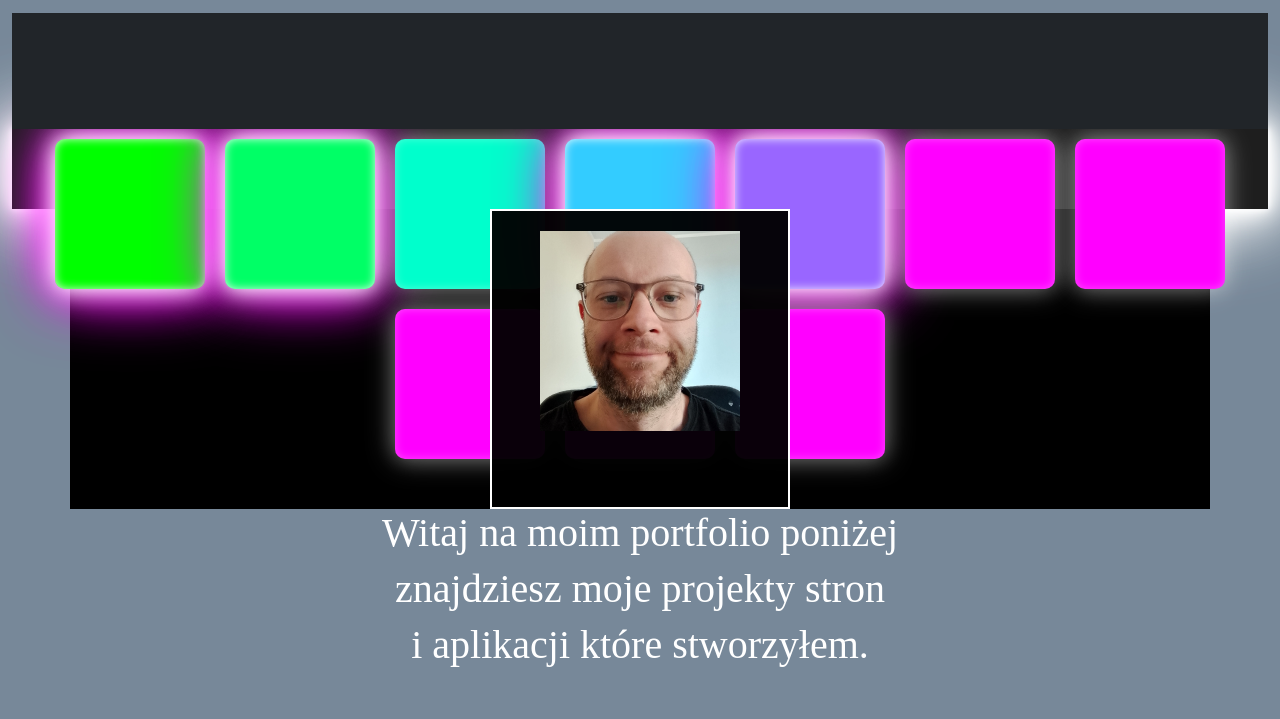
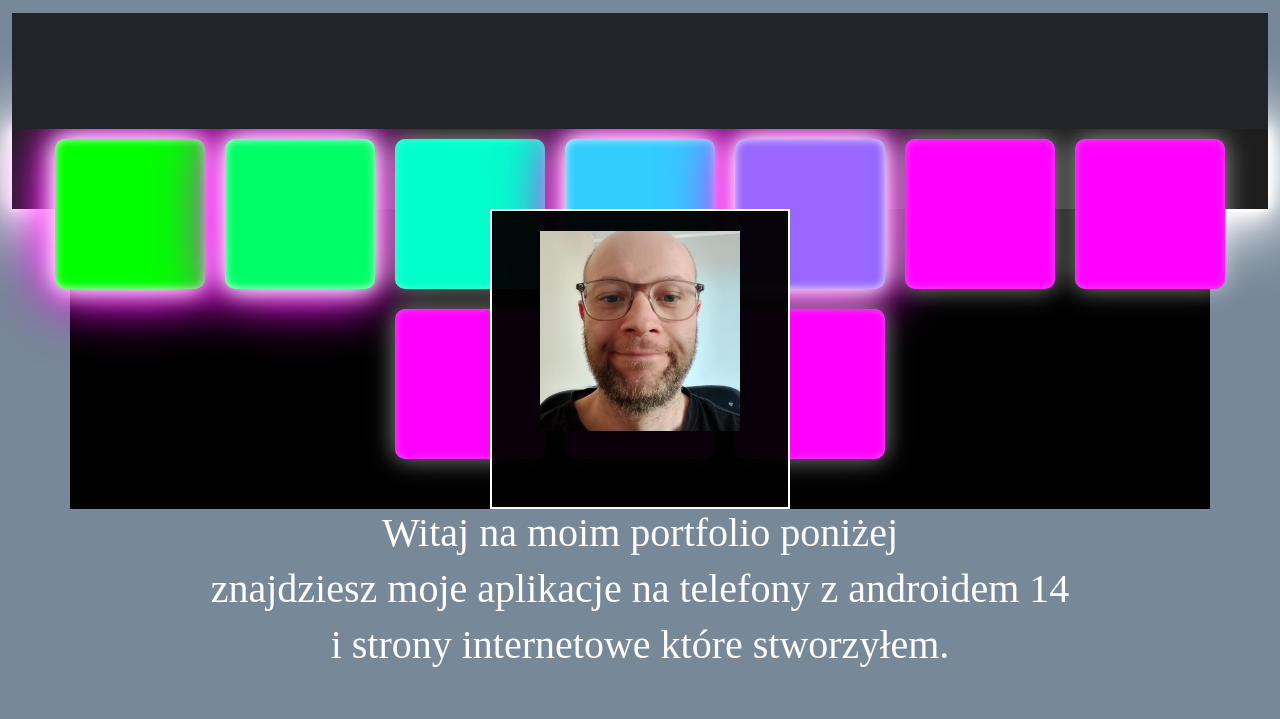
Before and after one commit to 14021984/PortfolioPage, a plain HTML site: page index.html in a window 1280 px wide. Shown: the top 719 px of the page. Drawn offline with nearby package versions, Linux system fonts and the light colour scheme; some packages are replaced by stand-ins of ours; a script that the page names is missing.

Commit message:
Update index.html

```diff
--- a/index.html
+++ b/index.html
@@ -80,8 +80,8 @@
 </section>
 <script src="script.js"></script>
 <h1>Witaj na moim portfolio poniżej</h1>
-<h1>znajdziesz moje projekty stron</h1>
-<h1>i aplikacji które stworzyłem.</h1>
+<h1>znajdziesz moje aplikacje na telefony z androidem 14</h1>
+<h1>i strony internetowe które stworzyłem.</h1>
 <section id="stopka1">
 </section>
 
```
